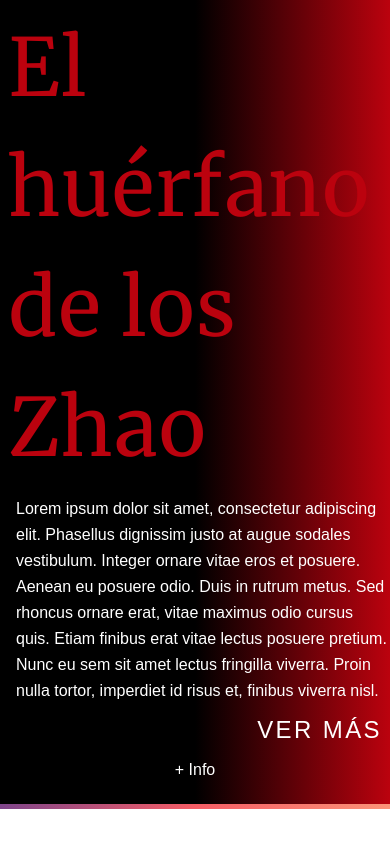
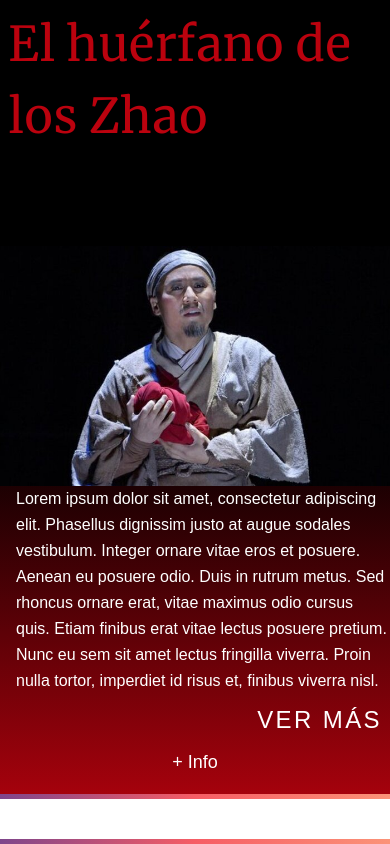
Before and after one commit to anxela-re/casa-do-pulpo-tailwind, a website built with Parcel: page src/index.html in a window 390 px wide. Shown: the top 844 px of the page. Built offline with nearby package versions, Linux system fonts and the light colour scheme; a web font is replaced by a local one.

Commit message:
fix gradient vertical

```diff
--- a/src/assets/styles/layouts/_home.scss
+++ b/src/assets/styles/layouts/_home.scss
@@ -39,9 +39,9 @@
     }
   }
   .portada {
-    @apply grid w-full h-screen bg-black grid-cols-portada md:grid-cols-portada_md
-    grid-rows-portada md:grid-rows-portada_md
-    bg-gradient-to-r from-black via-black to-current_play text-white;
+    @apply grid w-full h-screen bg-black grid-cols-portada grid-rows-portada
+    md:grid-cols-portada_md md:grid-rows-portada_md
+    bg-gradient-to-b md:bg-gradient-to-r from-black via-black to-current_play text-white;
   }
   .portada ul li {
     @apply mb-4 mt-4 border-t border-b border-gray-900 border-solid flex flex-row justify-between;
--- a/src/index.html
+++ b/src/index.html
@@ -21,7 +21,7 @@
                     md:row-start-2 md:row-end-4 md:col-start-2 md:col-end-7
                 "
             >
-                <h1 class="font-serif text-7xl text-current_play">
+                <h1 class="font-serif text-5xl md:text-7xl text-current_play">
                     El huérfano de los Zhao
                 </h1>
             </div>
@@ -171,7 +171,7 @@
                         font-bolder
                         leading-loose
                         text-center
-                        md:text-lg md:uppercase md:tracking-widest
+                        text-lg md:uppercase md:tracking-widest
                         writing-mode-info-btn
                     "
                 >
```
